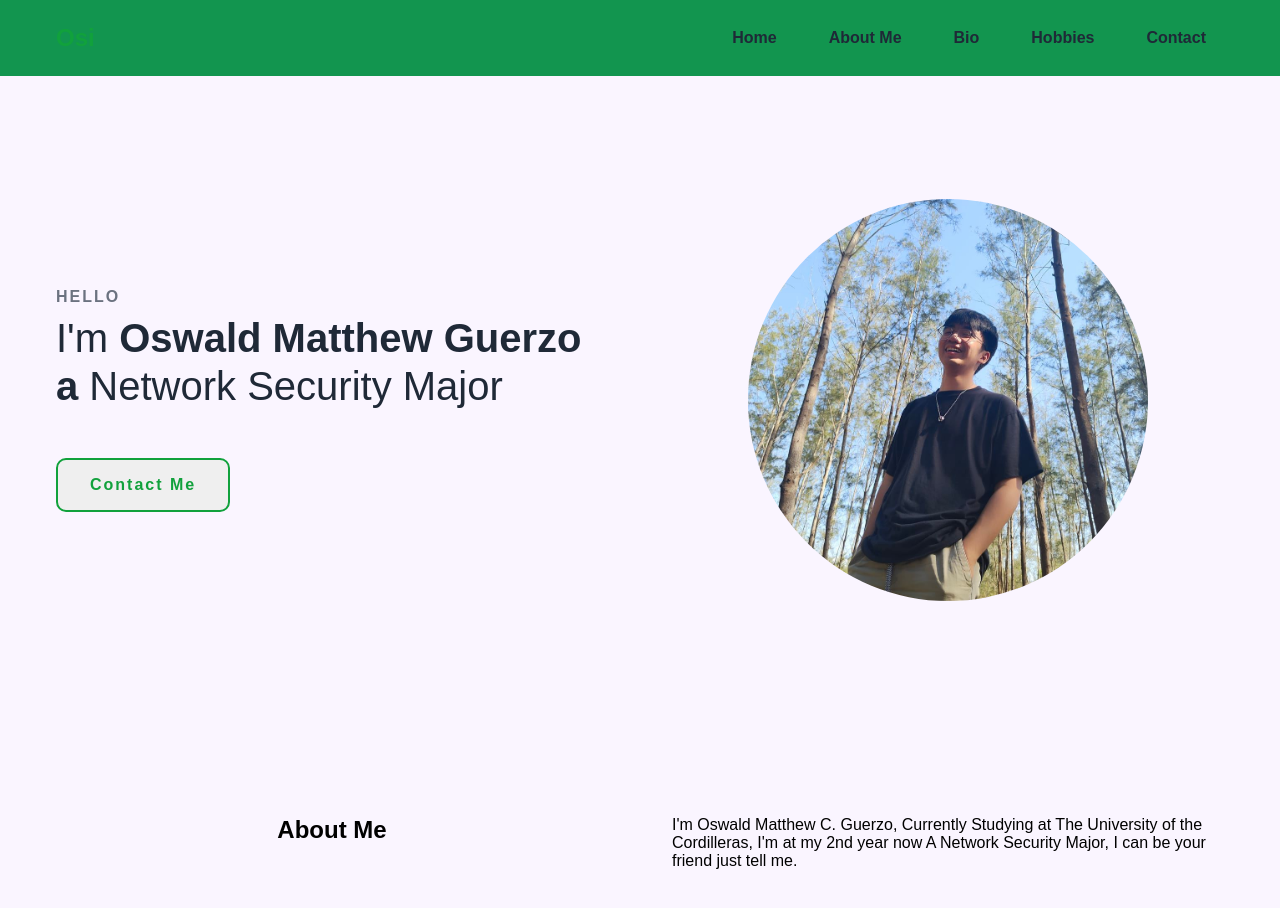
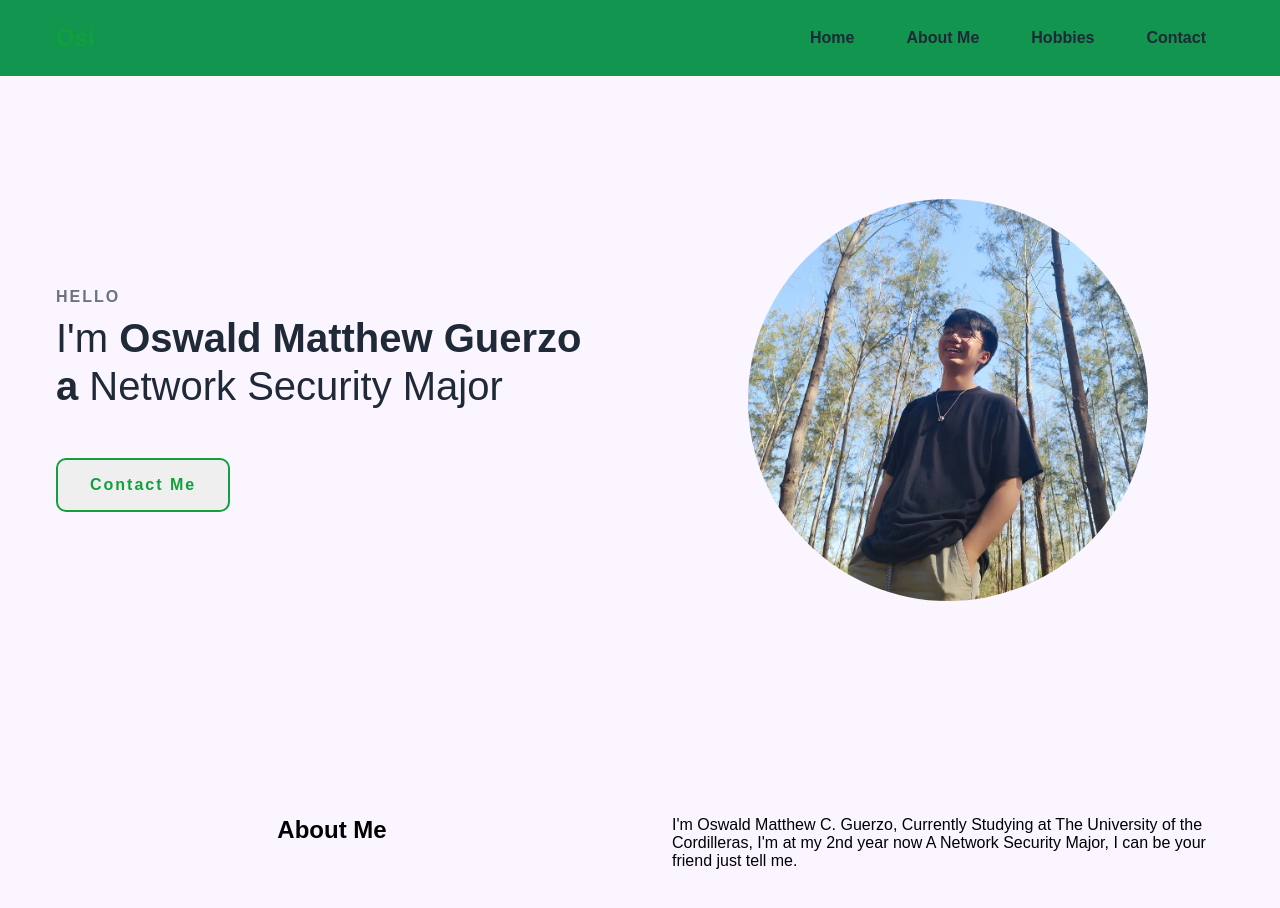
Before and after one commit to oswaldgz/Osi-s-Portfolio, a plain HTML site: page index.html in a window 1280 px wide. Shown: the top 908 px of the page. Drawn offline with nearby package versions, Linux system fonts and the light colour scheme.

Commit message:
Update index.html

```diff
--- a/index.html
+++ b/index.html
@@ -22,7 +22,6 @@
             <ul>
               <li><a href="#">Home</a></li>
               <li><a href="#">About Me</a></li>
-              <li><a href="#">Bio</a></li>
               <li><a href="#">Hobbies</a></li>
               <li><a href="#">Contact</a></li>
             </ul>
```
